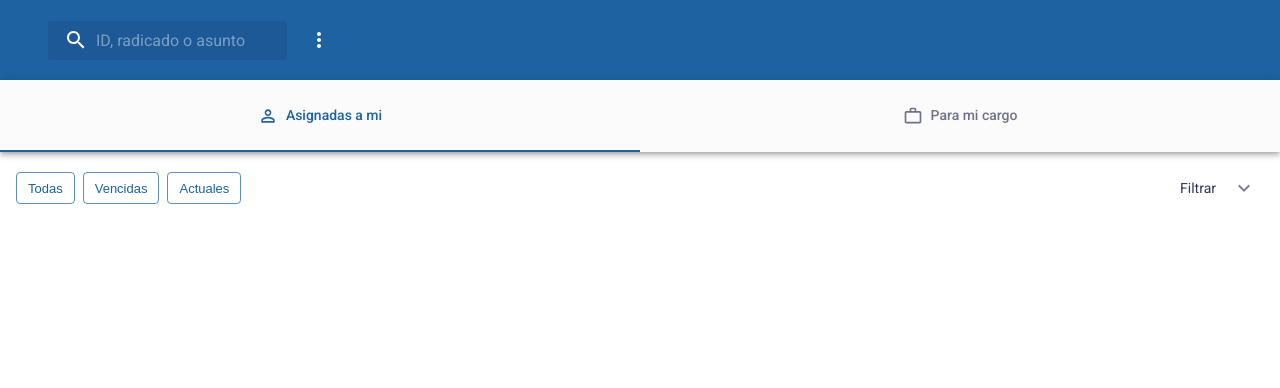
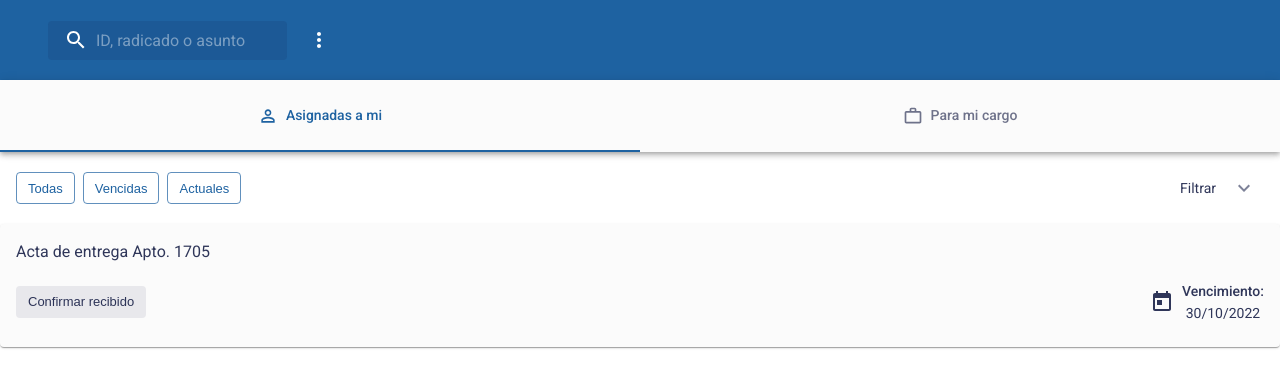
Before and after one commit to SincosoftSAS/hackathon, a React (Vite) app: page / in a window 1280 px wide. Shown: the top 388 px of the page. Built offline with nearby package versions, Linux system fonts and the light colour scheme.

Commit message:
Ejemplo card

```diff
--- a/index.html
+++ b/index.html
@@ -1,13 +1,19 @@
 <!DOCTYPE html>
 <html lang="en">
+
 <head>
   <meta charset="UTF-8" />
   <link rel="icon" type="image/svg+xml" href="/vite.svg" />
   <meta name="viewport" content="initial-scale=1, width=device-width" />
+  <link rel="stylesheet" href="https://fonts.googleapis.com/css?family=Roboto:300,400,500,700&display=swap" />
+  <link rel="stylesheet"
+    href="https://fonts.googleapis.com/css2?family=Nunito:wght@300;400;600;700&family=Roboto:wght@300;400;500;700&display=swap">
   <title>Vite + React + TS</title>
 </head>
+
 <body>
   <div id="root"></div>
   <script type="module" src="/src/main.tsx"></script>
 </body>
+
 </html>
--- a/src/containers/Actividades.tsx
+++ b/src/containers/Actividades.tsx
@@ -1,6 +1,9 @@
-import { ExpandMore } from "@mui/icons-material";
+import { ExpandMore, Today } from '@mui/icons-material';
 import {
   Box,
+  Card,
+  CardContent,
+  CardHeader,
   Chip,
   FormControl,
   IconButton,
@@ -9,17 +12,17 @@ import {
   Select,
   Stack,
   Typography,
-} from "@mui/material";
+} from '@mui/material';
 
 export const Actividades = () => {
   return (
-    <Box display="flex" p={2}>
+    <Box display="flex" flexDirection="column">
       <Stack
         direction="row"
         alignItems="center"
         justifyContent="space-between"
         spacing={2}
-        width="100%"
+        p={2}
       >
         <Stack direction="row" spacing={1}>
           <Chip label="Todas" variant="outlined" color="primary" />
@@ -35,7 +38,34 @@ export const Actividades = () => {
           </IconButton>
         </Stack>
       </Stack>
-      <Box></Box>
+      <Box>
+        <Card>
+          <CardHeader
+            title="Acta de entrega Apto. 1705"
+            titleTypographyProps={{ variant: 'body1' }}
+          />
+          <CardContent sx={{ py: 0 }}>
+            <Stack
+              direction="row"
+              justifyContent="space-between"
+              alignItems="center"
+            >
+              <Chip variant="filled" label="Confirmar recibido" />
+              <Stack direction="row" gap={1} alignItems="center">
+                <Today />
+                <Stack alignItems="center">
+                  <Typography variant="caption" component="div">
+                    Vencimiento:
+                  </Typography>
+                  <Typography variant="body2" component="div">
+                    30/10/2022
+                  </Typography>
+                </Stack>
+              </Stack>
+            </Stack>
+          </CardContent>
+        </Card>
+      </Box>
     </Box>
   );
 };
```
Lines whose indentation alone changed are shown as unchanged.
